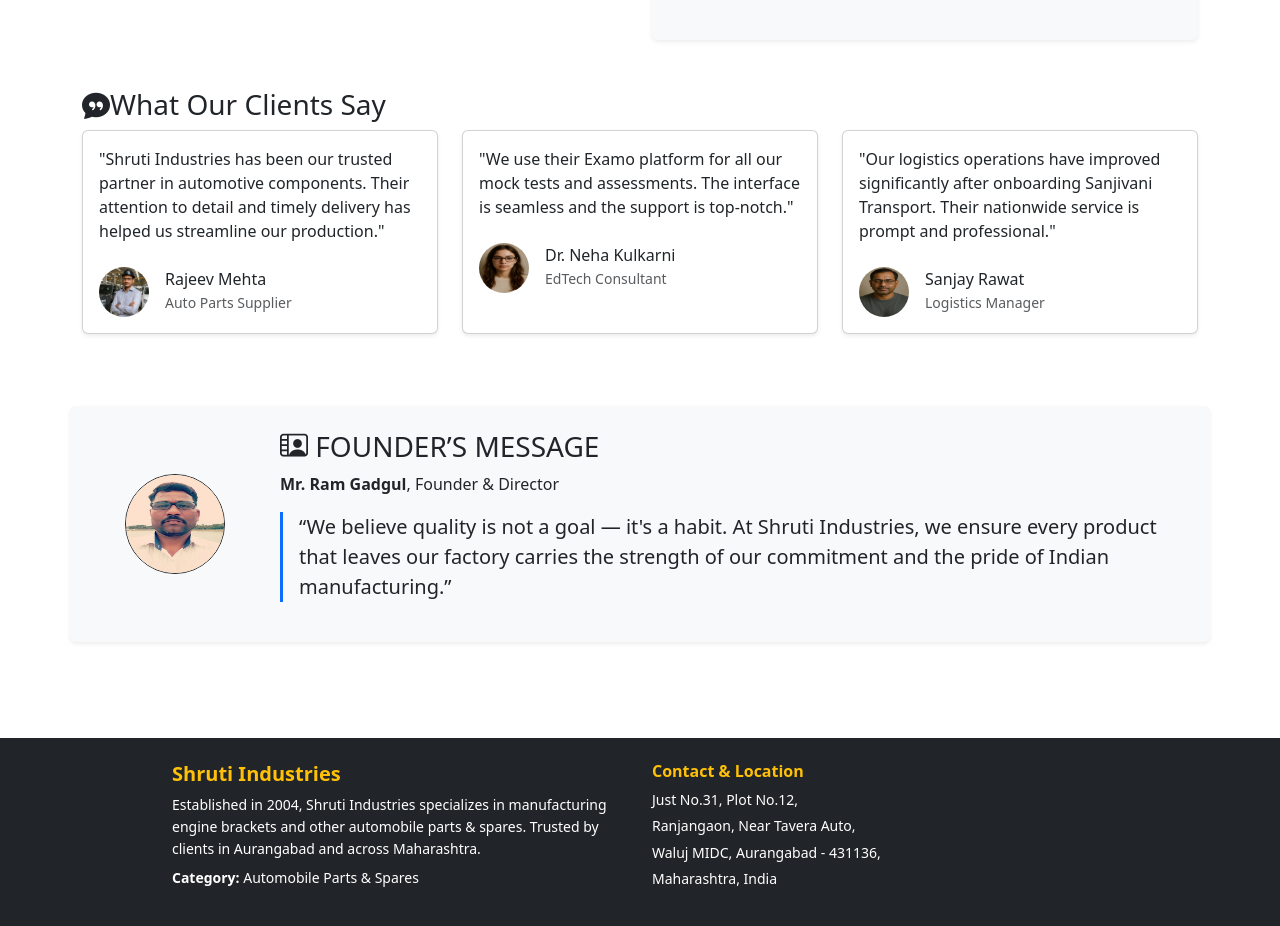
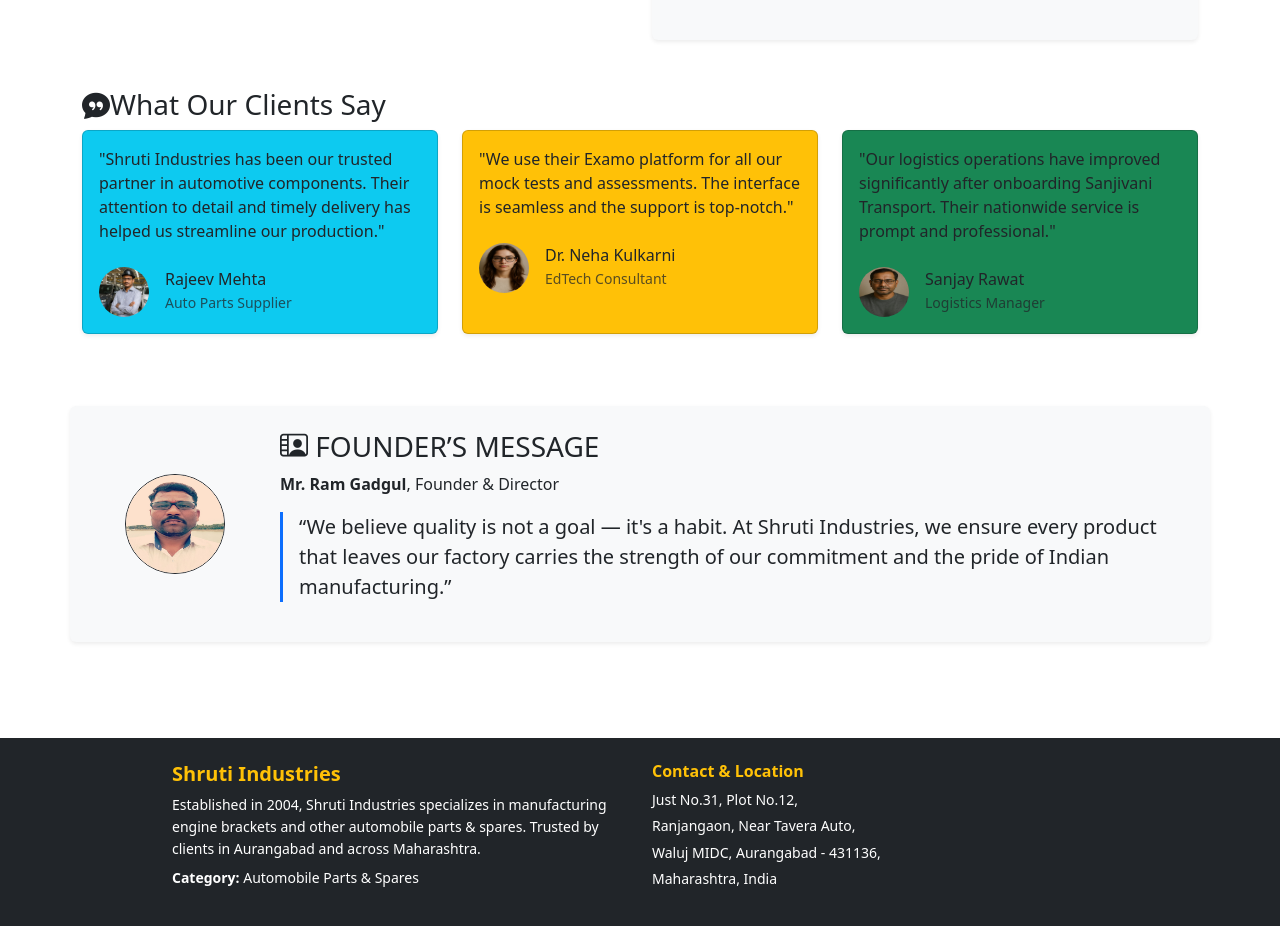
Before and after one commit to dobhalakash/Shruti-Industries, an Angular app: page / in a window 1280 px wide. Shown: the part 928-1854 px from the top of the page. Built offline with nearby package versions, Linux system fonts and the light colour scheme.

Commit message:
Updated layout, testimonials, and carousel styles

```diff
--- a/src/app/pages/home/home.html
+++ b/src/app/pages/home/home.html
@@ -102,7 +102,7 @@
 
       <!-- Testimonial 1 -->
       <div class="col-md-4 mb-4">
-        <div class="card shadow-sm h-100">
+        <div class="card shadow-sm h-100 bg-info">
           <div class="card-body">
             <p class="card-text">"Shruti Industries has been our trusted partner in automotive components. Their attention to detail and timely delivery has helped us streamline our production."</p>
             <div class="d-flex align-items-center mt-4">
@@ -118,7 +118,7 @@
 
       <!-- Testimonial 2 -->
       <div class="col-md-4 mb-4">
-        <div class="card shadow-sm h-100">
+        <div class="card shadow-sm h-100 bg-warning">
           <div class="card-body">
             <p class="card-text">"We use their Examo platform for all our mock tests and assessments. The interface is seamless and the support is top-notch."</p>
             <div class="d-flex align-items-center mt-4">
@@ -134,7 +134,7 @@
 
       <!-- Testimonial 3 -->
       <div class="col-md-4 mb-4">
-        <div class="card shadow-sm h-100">
+        <div class="card shadow-sm h-100 bg-success" >
           <div class="card-body">
             <p class="card-text">"Our logistics operations have improved significantly after onboarding Sanjivani Transport. Their nationwide service is prompt and professional."</p>
             <div class="d-flex align-items-center mt-4">
```
Also changed, not shown: 1 other file (tests, documents, lock files or other folders).
